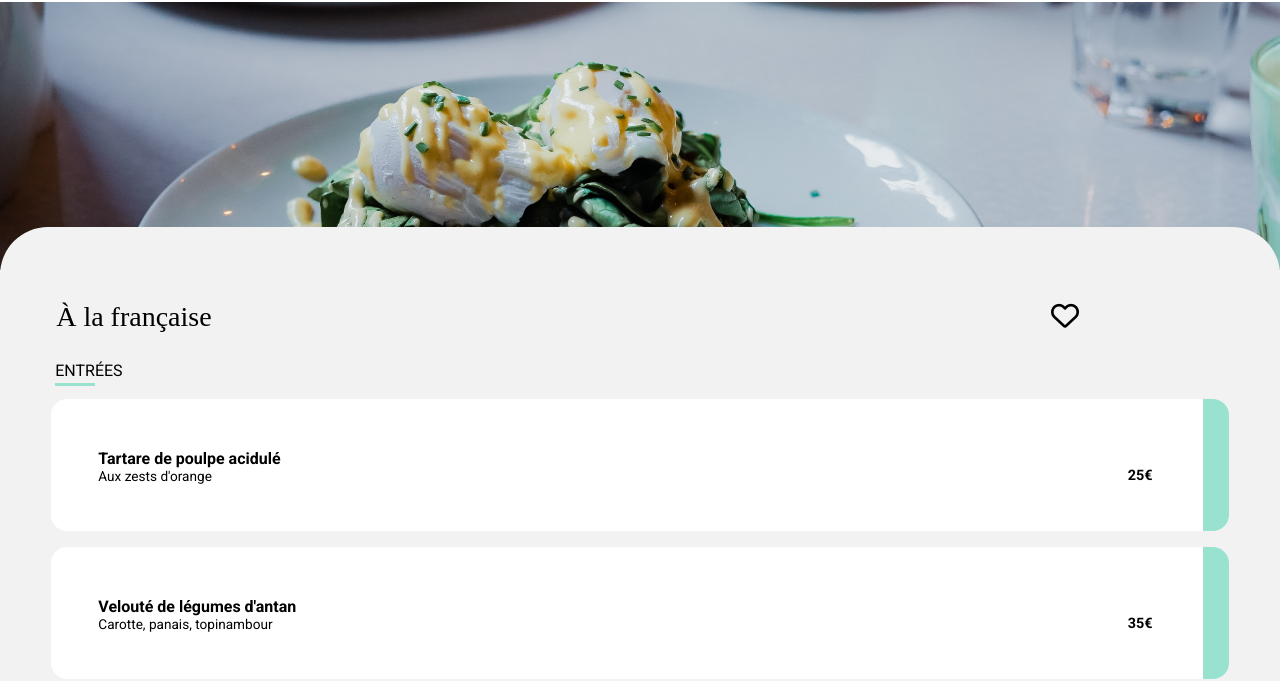
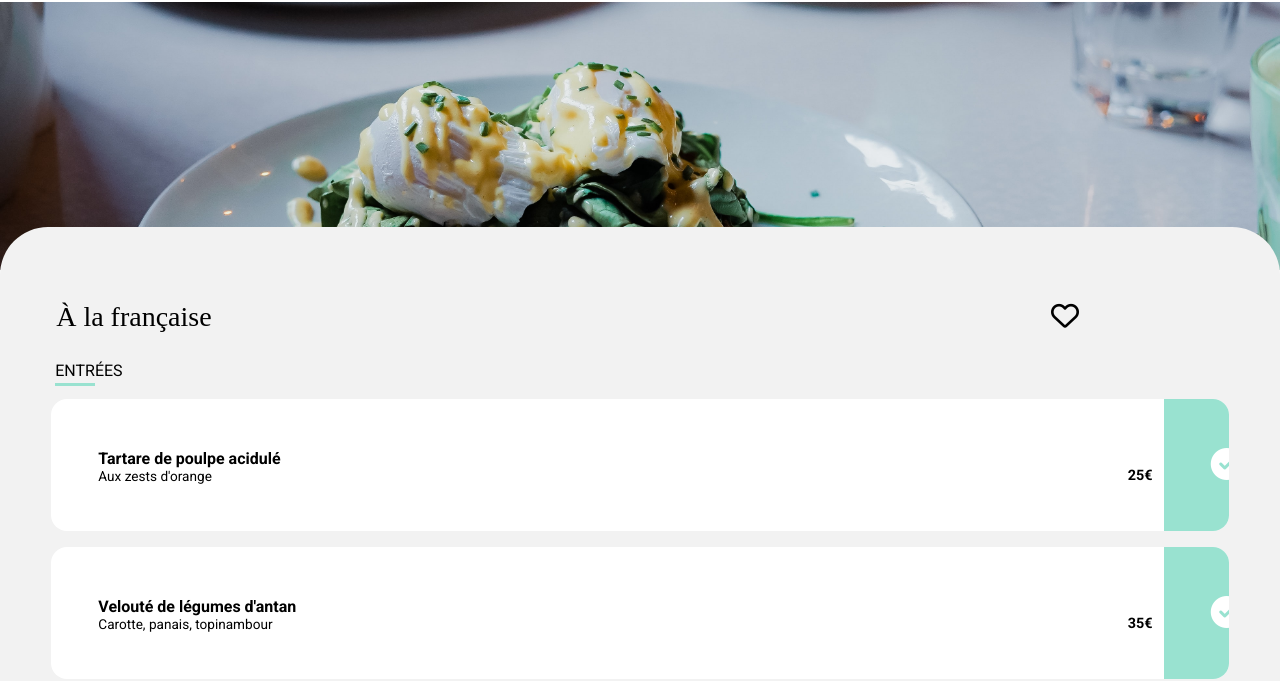
Before and after one commit to Renaud-Fagnou/RenaudFagnou_3_17082021, a website: page menus/a_la_francaise.html in a window 1280 px wide. Shown: the part 135-816 px from the top of the page. Drawn offline with Linux system fonts and the light colour scheme; a web font is replaced by a local one.

Commit message:
animation

```diff
--- a/sass/layout/_main-menu.scss
+++ b/sass/layout/_main-menu.scss
@@ -112,11 +112,18 @@ body{
                     background-color: $color-tertiary;
                     padding: 4%;
                     font-size: 2em;
-                    transform: translate(100px, 0);
+                    transform: translate(61px, 0);
                     transition: transform 1000ms ease-in-out;
+                    i{
+                        transform: rotate(-360deg);
+                        transition: transform 1250ms;
+                    }
                 }
                 &:hover .verificon{
                     transform: translate(0, 0);
+                    i{
+                        transform: rotate(0);
+                    }
                 }
                 &:hover .price{
                     animation: price-anim 1000ms 275ms;
```
Also changed, not shown: css/styles.css, 1 other file.
